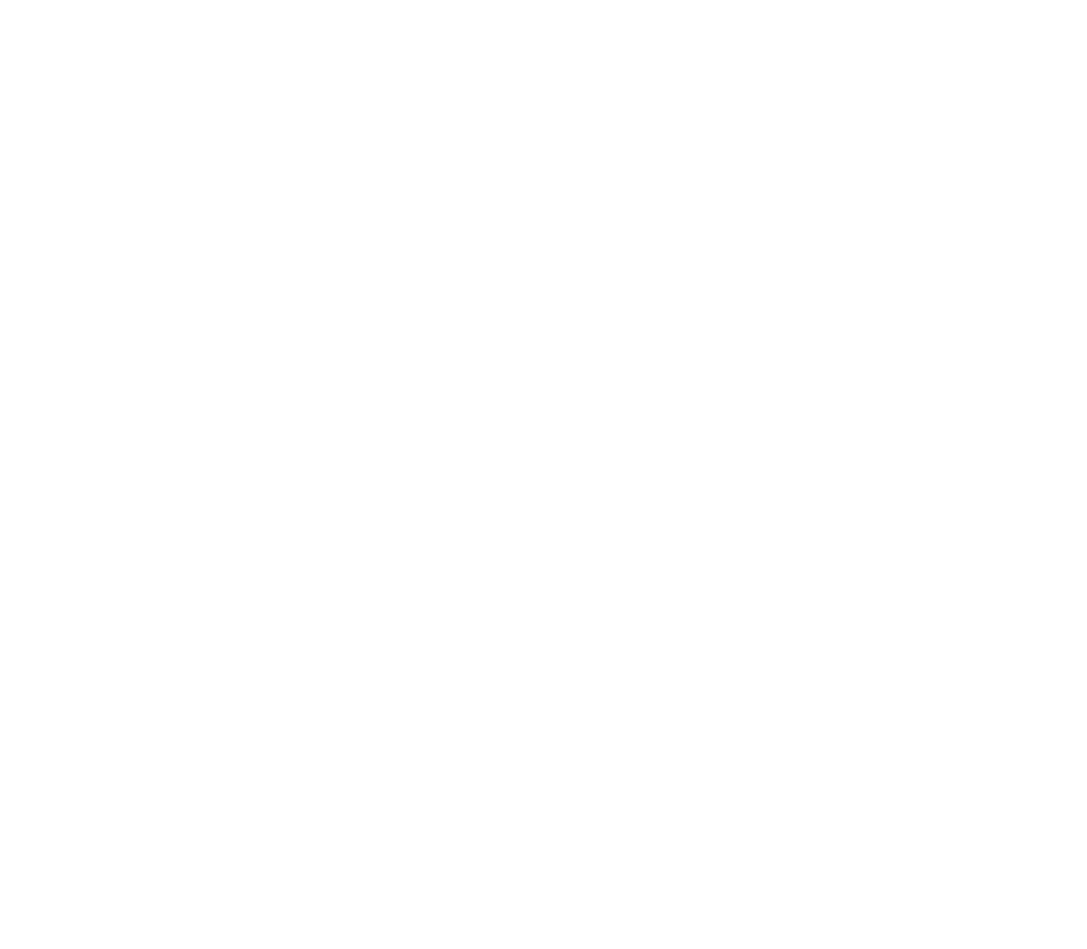
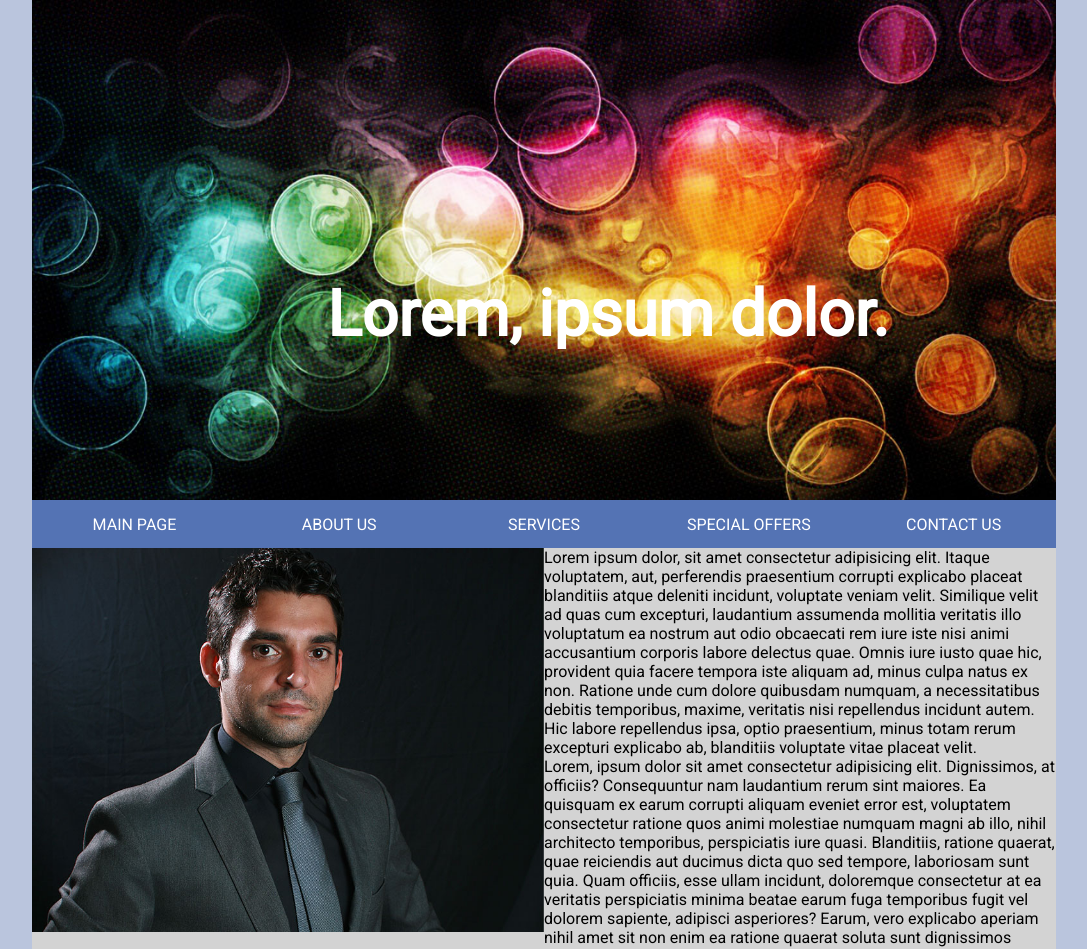
Before and after one commit to Gergo06-py/school-project-2022.11.08, a plain HTML site: page index.html in a window 1280 px wide. Shown: the top 949 px of the page, without its empty margins (96-1183 px from the left). Before the commit the page ends 800 px from the top, so only its background shows below. Drawn offline with Linux system fonts and the light colour scheme.

Commit message:
Changed html and style

```diff
--- a/css/styles.css
+++ b/css/styles.css
@@ -8,5 +8,85 @@
 }
 
 body {
+    background: #bac5dd;
     font-family: 'Roboto', sans-serif;
 }
+
+.container {
+    max-width: 1200px;
+    width: 80%;
+    margin: 0 auto;
+}
+
+header {
+    display: grid;
+    align-content: center;
+    justify-content: center;
+    background: url("../img/picture1.jpg") center center no-repeat;
+    background-size: cover;
+    height: 500px;
+}
+
+header > h1 {
+    position: relative;
+    top: 1em;
+    left: 1em;
+    font-size: 4rem;
+    color: #fff;
+}
+
+nav {
+    position: sticky;
+    top: 0;
+    background: #5473b4;
+    height: 3em;
+}
+
+nav > ul {
+    display: flex;
+    justify-content: space-around;
+    height: 100%;
+}
+
+nav > ul > li {
+    display: flex;
+    align-items: center;
+    justify-content: center;
+    width: 100%;
+    cursor: pointer;
+}
+
+nav a {
+    color: #fff;
+    text-transform: uppercase;
+    text-decoration: none;
+}
+
+nav > ul > li:hover > a {
+    text-decoration: underline solid 1px #fff;
+    text-underline-offset: 4px;
+}
+
+main {
+    background: #fff;
+}
+
+.content {
+    background: lightgrey;
+    display: grid;
+    grid-auto-flow: column;
+    grid-template-columns: 1fr 1fr;
+}
+
+.content img {
+    width: 100%;
+    grid-row: span 2;
+}
+
+footer {
+    display: grid;
+    align-items: center;
+    justify-content: center;
+    background: #fff;
+    height: 150px;
+}
--- a/index.html
+++ b/index.html
@@ -10,17 +10,35 @@
 <body>
     <div class="container">
         <header>
-            <h1></h1>
+            <h1>Lorem, ipsum dolor.</h1>
         </header>
 
-        <nav></nav>
+        <nav>
+            <ul>
+                <li><a href="#main-page">main page</a></li>
+                <li><a href="#about-us">about us</a></li>
+                <li><a href="#services">services</a></li>
+                <li><a href="#special offers">special offers</a></li>
+                <li><a href="#contact">contact us</a></li>
+            </ul>
+        </nav>
 
         <main>
-            <div class="content"></div>
-            <div class="content"></div>
+            <div class="content">
+                <img src="./img/img1.jpg" alt="A handsome man in a suit">
+                <p>Lorem ipsum dolor, sit amet consectetur adipisicing elit. Itaque voluptatem, aut, perferendis praesentium corrupti explicabo placeat blanditiis atque deleniti incidunt, voluptate veniam velit. Similique velit ad quas cum excepturi, laudantium assumenda mollitia veritatis illo voluptatum ea nostrum aut odio obcaecati rem iure iste nisi animi accusantium corporis labore delectus quae. Omnis iure iusto quae hic, provident quia facere tempora iste aliquam ad, minus culpa natus ex non. Ratione unde cum dolore quibusdam numquam, a necessitatibus debitis temporibus, maxime, veritatis nisi repellendus incidunt autem. Hic labore repellendus ipsa, optio praesentium, minus totam rerum excepturi explicabo ab, blanditiis voluptate vitae placeat velit.</p>
+                <p>Lorem, ipsum dolor sit amet consectetur adipisicing elit. Dignissimos, at officiis? Consequuntur nam laudantium rerum sint maiores. Ea quisquam ex earum corrupti aliquam eveniet error est, voluptatem consectetur ratione quos animi molestiae numquam magni ab illo, nihil architecto temporibus, perspiciatis iure quasi. Blanditiis, ratione quaerat, quae reiciendis aut ducimus dicta quo sed tempore, laboriosam sunt quia. Quam officiis, esse ullam incidunt, doloremque consectetur at ea veritatis perspiciatis minima beatae earum fuga temporibus fugit vel dolorem sapiente, adipisci asperiores? Earum, vero explicabo aperiam nihil amet sit non enim ea ratione quaerat soluta sunt dignissimos eligendi illo quasi eaque! Ullam, nisi commodi.</p>
+            </div>
+            <div class="content">
+                <p>Lorem, ipsum dolor sit amet consectetur adipisicing elit. Quidem asperiores quia voluptatibus suscipit, reiciendis sit, veniam velit expedita atque officia harum temporibus hic ut itaque? Consequatur ducimus sunt sed ut dolorem eligendi nesciunt sapiente quae quas architecto amet sequi praesentium laboriosam labore porro, totam minus aut? Amet commodi natus voluptates a ratione repellendus fugiat suscipit laboriosam et aperiam aliquam odit placeat impedit nam cupiditate obcaecati ipsa voluptatem, repudiandae quis labore similique dolore voluptate. Placeat qui quis incidunt quisquam earum quasi asperiores soluta debitis obcaecati repellat magni corrupti commodi id perspiciatis, nihil tempore quam reprehenderit illo repudiandae non voluptatibus. Veniam, temporibus.</p>
+                <p>Facere ipsum ipsa id eveniet doloribus eaque, illo recusandae voluptates cumque? Velit soluta odit alias quaerat impedit, itaque nobis facere voluptas! Nisi voluptatibus nobis similique odit blanditiis commodi delectus corporis. Nesciunt veritatis officiis expedita aspernatur blanditiis nostrum, similique quae nisi est, impedit ea repudiandae doloribus quaerat modi perspiciatis adipisci! Cum cumque atque fuga odio libero at quidem commodi repudiandae officia voluptas. Adipisci accusamus quisquam excepturi. Repudiandae, molestias earum dolore reprehenderit illum qui hic ipsam doloremque perspiciatis quaerat iusto repellat odio numquam perferendis, quo eveniet tenetur quasi nisi voluptates. Molestias aliquid aliquam nostrum enim, molestiae neque. Hic commodi tenetur suscipit pariatur.</p>
+                <img src="./img/img2.jpg" alt="A man wearing a cowboy hat">
+            </div>
         </main>
 
-        <footer></footer>
+        <footer>
+            <p>Lorem ipsum dolor sit amet.</p>
+        </footer>
     </div>
 </body>
 </html>
```
